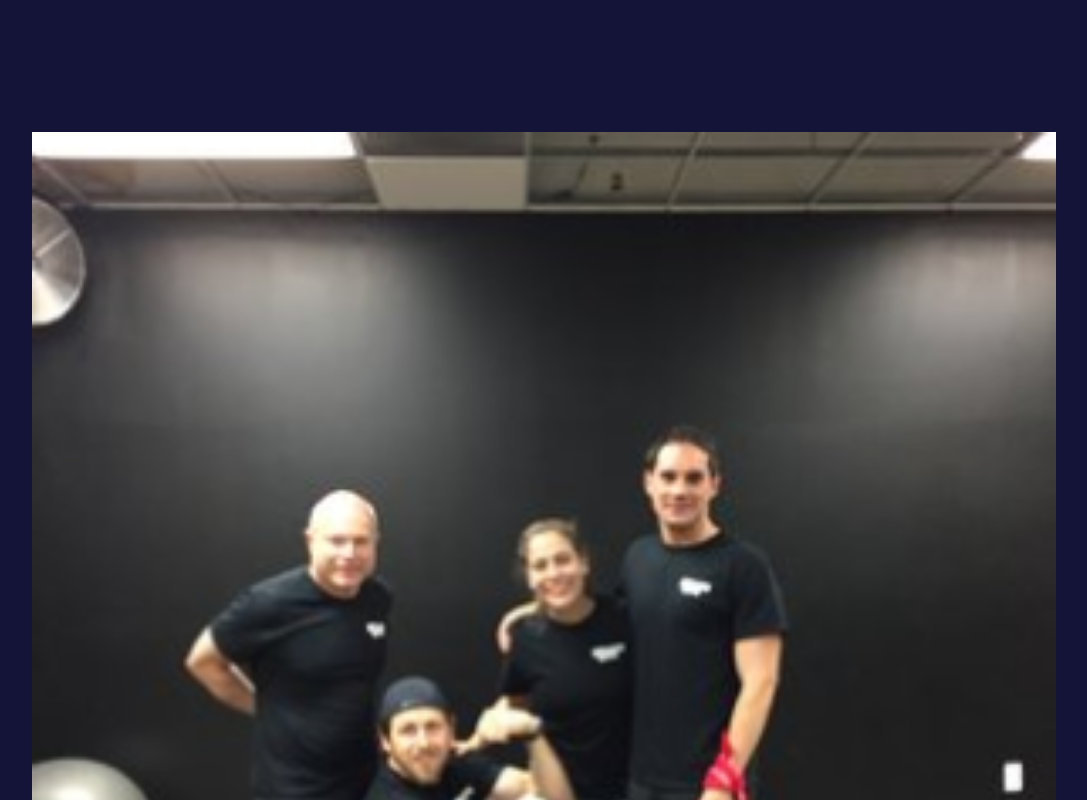
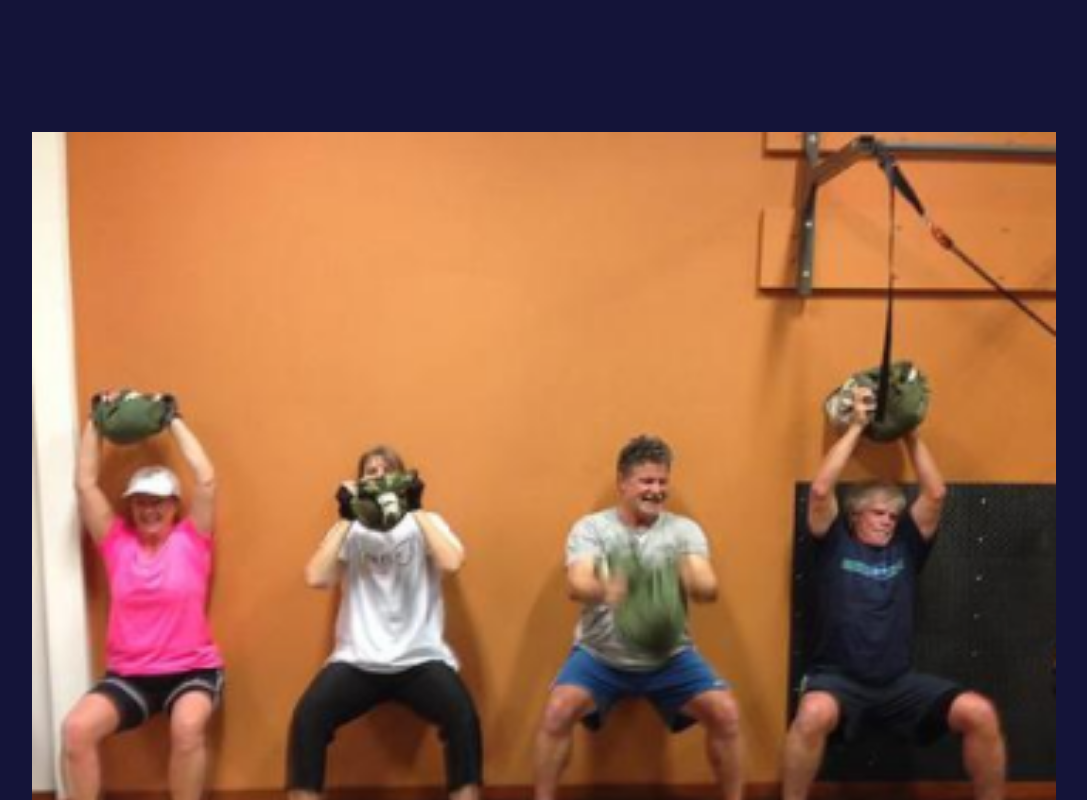
Before and after one commit to Eddysam2000/XP-Fitness, a React (Create React App) app: page /about in a window 1280 px wide. Shown: the part 1880-2680 px from the top of the page, without its empty margins (96-1183 px from the left). Built offline with nearby package versions, Linux system fonts and the light colour scheme.

Commit message:
about updated

```diff
--- a/src/pages/about/About.jsx
+++ b/src/pages/about/About.jsx
@@ -34,7 +34,7 @@ const About = () => {
     <section className="about_vision">
       <div className="container about_vision-container">
         <div className="about_section-image">
-          <img src={StoryImage} alt="Our Vision Image" />
+          <img src={VisionImage} alt="Our Vision Image" />
         </div>
         <div className="about_section-content">
           <h1>Our Vision</h1>
```
